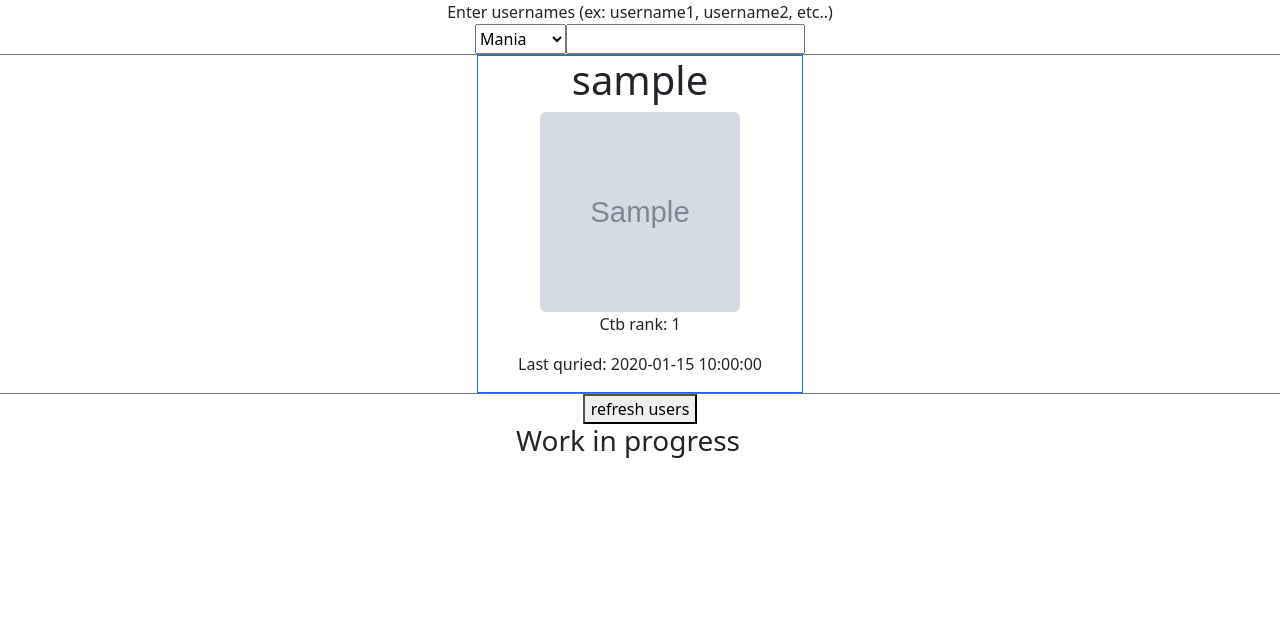
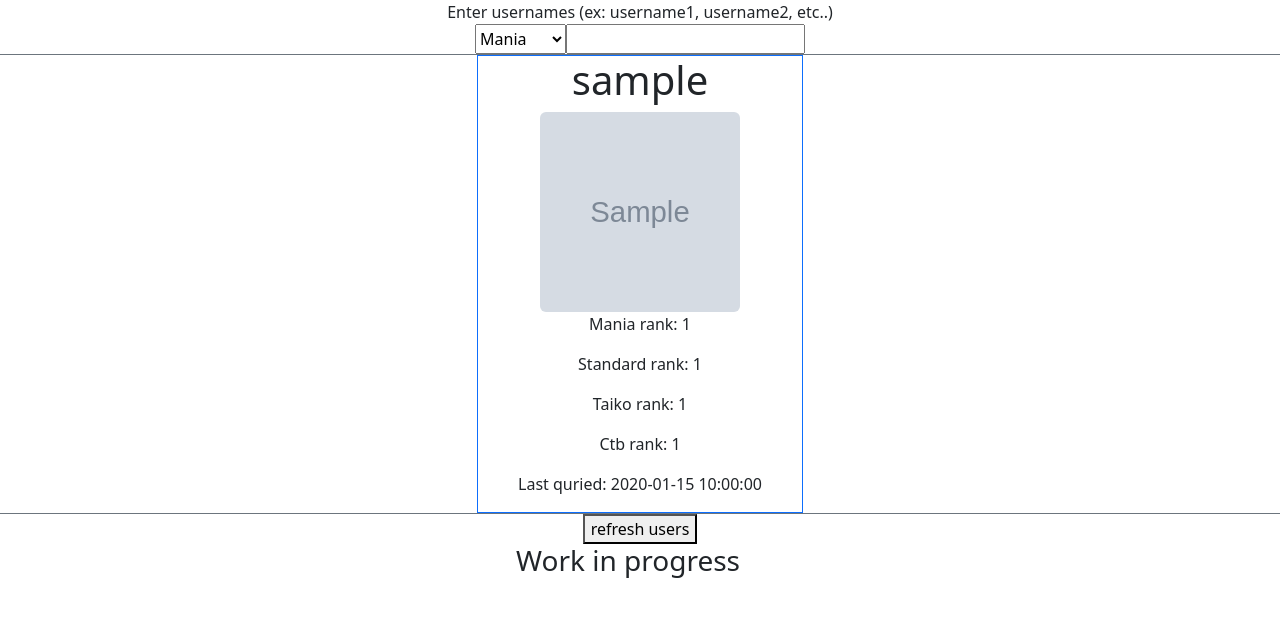
Before and after one commit to LiskIsBest/Osukinn, a Flask app: template website/templates/index.html in a window 1280 px wide. Shown: the top 617 px of the page. Run offline with Flask 2, Linux system fonts and the light colour scheme; the template is opened without the code that fills it: most values are stand-ins (such as "Sample title", 1, 10 or a date in 2020); grey boxes marked "Sample" are stand-in pictures; parts of the project's set-up code (start-up, migrations or seed data) failed here and were passed over.

Commit message:
jinja edited to show all ranks

```diff
--- a/website/templates/index.html
+++ b/website/templates/index.html
@@ -53,7 +53,12 @@
           <p class="text-center">Standard rank: {{ user.std_rank | commafy }}</p>
         {% elif modeChoice == "taiko"%}
           <p class="text-center">Taiko rank: {{ user.taiko_rank | commafy }}</p>
+        {% elif modeChoice == "fruits" %}
+          <p class="text-center">Ctb rank: {{ user.ctb_rank | commafy }}</p>
         {% else %}
+          <p class="text-center">Mania rank: {{ user.mania_rank | commafy }}</p>
+          <p class="text-center">Standard rank: {{ user.std_rank | commafy }}</p>
+          <p class="text-center">Taiko rank: {{ user.taiko_rank | commafy }}</p>
           <p class="text-center">Ctb rank: {{ user.ctb_rank | commafy }}</p>
         {% endif %}
         <p class="text-center">Last quried: {{ user.last_time_refreshed }}</p>
```
